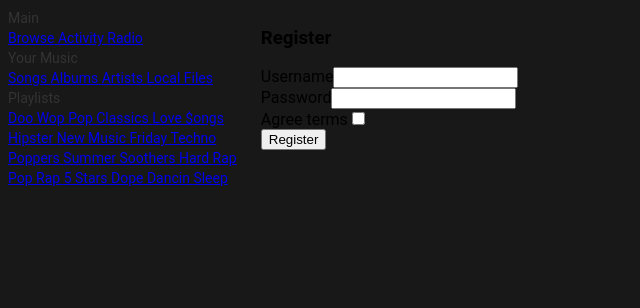
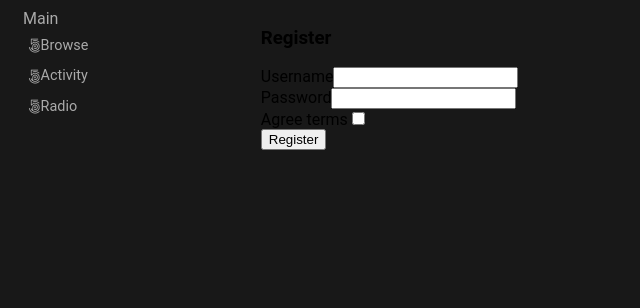
Before and after one commit to YoanRouleau/banger-maker-symfony, a Symfony app: template templates/registration/register.html.twig in a window 1280 px wide. Shown: the top 308 px of the page, without its empty margins (0-640 px from the left). Run offline with Twig, Linux system fonts and the light colour scheme; the template is opened without the code that fills it, so the values that code supplies are empty; form fields are guessed from the names that the template uses; some libraries are stand-ins or nearby versions.

Commit message:
advanced menu css

```diff
--- a/public/css/global.css
+++ b/public/css/global.css
@@ -1,4 +1,27 @@
 body{background: #181818; font-family: "Roboto", sans-serif;}
+a{text-decoration: none;}
 .content_middle{ width:80%;}
-.content_left{ width: 20%; height: 100%; font-size: 14px; line-height: 1.42857143; color: #333;}
+.content_left{ width: 20%; height: 100%; font-size: 1.0em; line-height: 1.42857143; color: #333;}
 .content{display: flex;flex-flow: row wrap;}
+.navigation__list__item{
+    color: #aaaaaa;
+    padding: 5px 0;
+    display: flex;
+    flex-flow: row nowrap;
+    align-items: center;
+    padding-left:5px;
+    font-size: 0.9em;
+}
+.menu-icon{
+    height: 14px;
+    color: #aaaaaa;
+
+}
+path{
+    fill: #aaaaaa;
+}
+
+.navigation{
+    color: #aaaaaa;
+    padding-left:15px;
+}
--- a/templates/base.html.twig
+++ b/templates/base.html.twig
@@ -1,6 +1,7 @@
 <!DOCTYPE html>
 <html>
     <head>
+        <script src='https://kit.fontawesome.com/a076d05399.js' crossorigin='anonymous'></script>
         <meta charset="UTF-8">
         <title>{% block title %}Welcome!{% endblock %}</title>
         <link rel="stylesheet" href="/css/global.css">
@@ -18,7 +19,8 @@
     </header>
     <body>
 
-        <section class="content">
+
+    <section class="content">
             <section class="content_left">
 
                 <section class="navigation" style="height: 270px;">
@@ -33,135 +35,24 @@
                         <div class="collapse in" id="main">
 
                             <a href="#" class="navigation__list__item">
-                                <i class="ion-ios-browsers"></i>
+                                <i class='fab fa-500px'></i>
                                 <span>Browse</span>
                             </a>
 
                             <a href="#" class="navigation__list__item">
-                                <i class="ion-person-stalker"></i>
+                                <i class='fab fa-500px'></i>
                                 <span>Activity</span>
                             </a>
 
                             <a href="#" class="navigation__list__item">
-                                <i class="ion-radio-waves"></i>
+                                <i class='fab fa-500px'></i>
                                 <span>Radio</span>
                             </a>
 
                         </div>
 
                     </div>
-                    <!-- / -->
-
-                    <!-- Your Music -->
-                    <div class="navigation__list">
-
-                        <div class="navigation__list__header" role="button" data-toggle="collapse" href="#yourMusic" aria-expanded="true" aria-controls="yourMusic">
-                            Your Music
-                        </div>
-
-                        <div class="collapse in" id="yourMusic">
-
-                            <a href="#" class="navigation__list__item">
-                                <i class="ion-headphone"></i>
-                                <span>Songs</span>
-                            </a>
-
-                            <a href="#" class="navigation__list__item">
-                                <i class="ion-ios-musical-notes"></i>
-                                <span>Albums</span>
-                            </a>
-
-                            <a href="#" class="navigation__list__item">
-                                <i class="ion-person"></i>
-                                <span>Artists</span>
-                            </a>
-
-                            <a href="#" class="navigation__list__item">
-                                <i class="ion-document"></i>
-                                <span>Local Files</span>
-                            </a>
-
-                        </div>
-
-                    </div>
-                    <!-- / -->
-
-                    <!-- Playlists -->
-                    <div class="navigation__list">
-
-                        <div class="navigation__list__header" role="button" data-toggle="collapse" href="#playlists" aria-expanded="true" aria-controls="playlists">
-                            Playlists
-                        </div>
-
-                        <div class="collapse in" id="playlists">
-
-                            <a href="#" class="navigation__list__item">
-                                <i class="ion-ios-musical-notes"></i>
-                                <span>Doo Wop</span>
-                            </a>
-
-                            <a href="#" class="navigation__list__item">
-                                <i class="ion-ios-musical-notes"></i>
-                                <span>Pop Classics</span>
-                            </a>
-
-                            <a href="#" class="navigation__list__item">
-                                <i class="ion-ios-musical-notes"></i>
-                                <span>Love $ongs</span>
-                            </a>
-
-                            <a href="#" class="navigation__list__item">
-                                <i class="ion-ios-musical-notes"></i>
-                                <span>Hipster</span>
-                            </a>
-
-                            <a href="#" class="navigation__list__item">
-                                <i class="ion-ios-musical-notes"></i>
-                                <span>New Music Friday</span>
-                            </a>
-
-                            <a href="#" class="navigation__list__item">
-                                <i class="ion-ios-musical-notes"></i>
-                                <span>Techno Poppers</span>
-                            </a>
-
-                            <a href="#" class="navigation__list__item">
-                                <i class="ion-ios-musical-notes"></i>
-                                <span>Summer Soothers</span>
-                            </a>
-
-                            <a href="#" class="navigation__list__item">
-                                <i class="ion-ios-musical-notes"></i>
-                                <span>Hard Rap</span>
-                            </a>
-
-                            <a href="#" class="navigation__list__item">
-                                <i class="ion-ios-musical-notes"></i>
-                                <span>Pop Rap</span>
-                            </a>
-
-                            <a href="#" class="navigation__list__item">
-                                <i class="ion-ios-musical-notes"></i>
-                                <span>5 Stars</span>
-                            </a>
-
-                            <a href="#" class="navigation__list__item">
-                                <i class="ion-ios-musical-notes"></i>
-                                <span>Dope Dancin</span>
-                            </a>
-
-                            <a href="#" class="navigation__list__item">
-                                <i class="ion-ios-musical-notes"></i>
-                                <span>Sleep</span>
-                            </a>
-
-                        </div>
-
-                    </div>
-                    <!-- / -->
-
                 </section>
-
             </section>
             <section class="content_middle">
                 {% block body %}{% endblock %}
```
Also changed, not shown: src/Controller/RiffController.php (+25 -23 lines).
